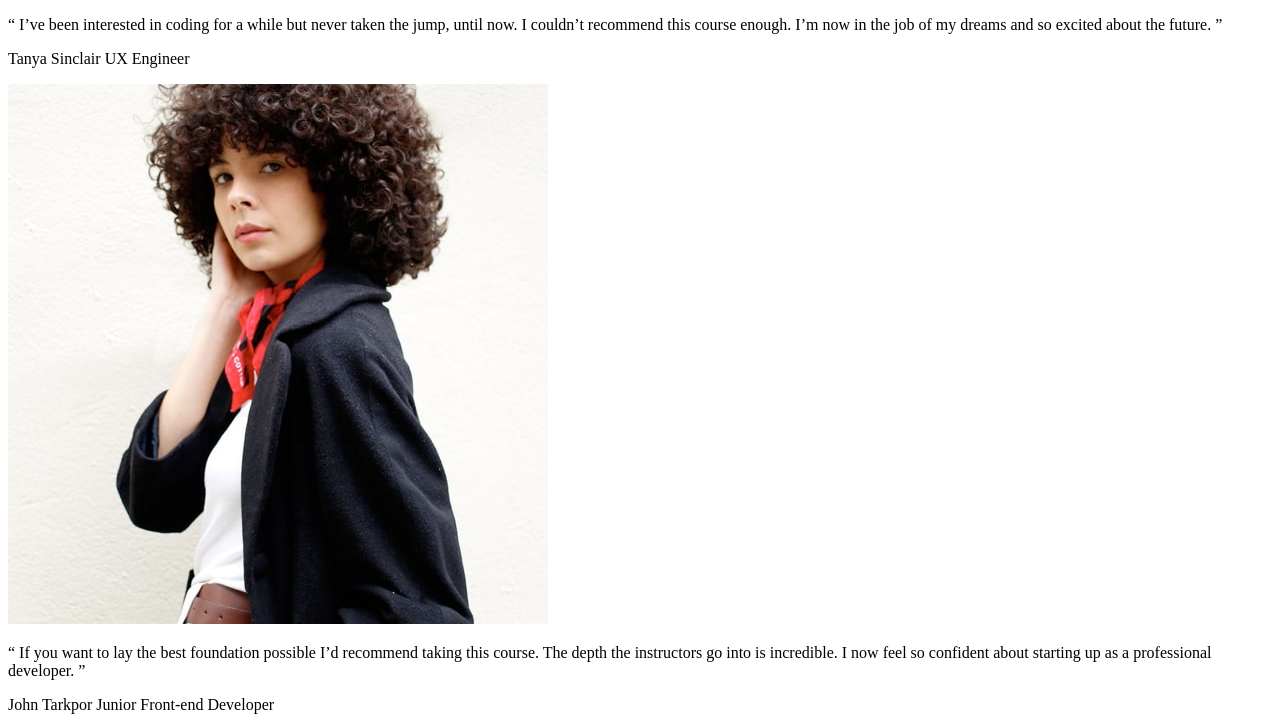
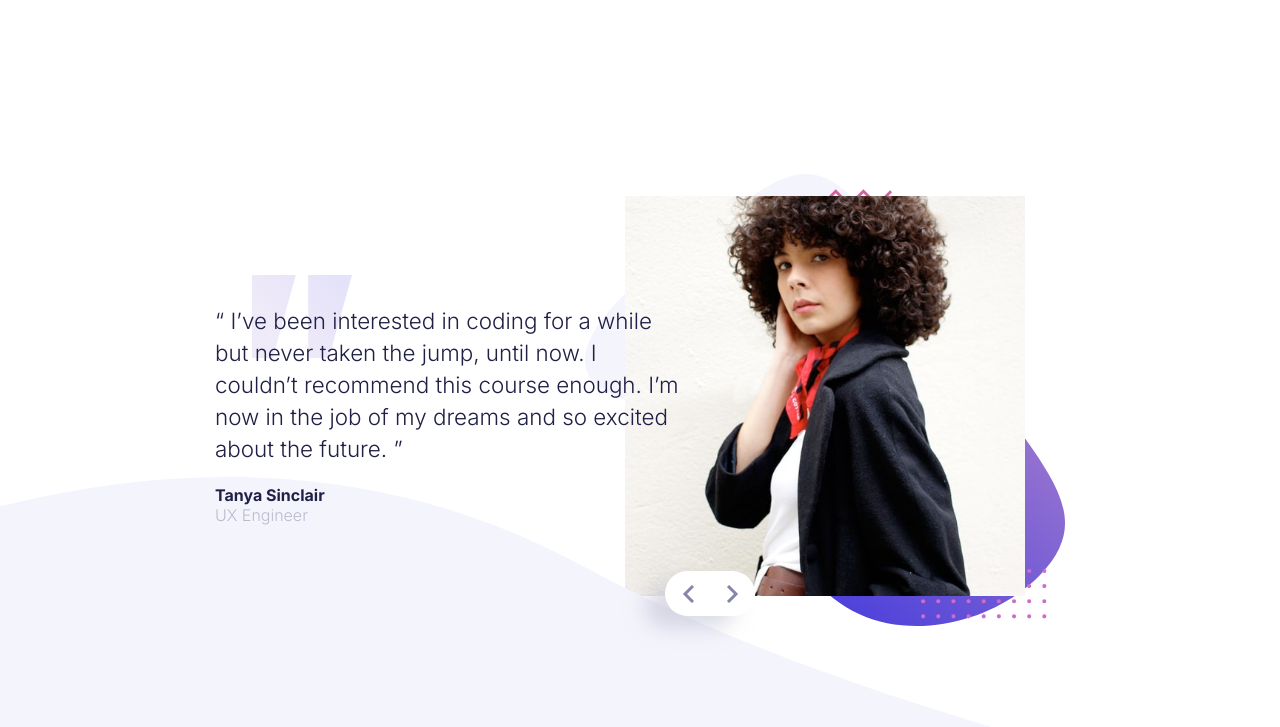
Before and after one commit to DieFleitas/frontEndMentor-challenges, a plain HTML site: page coding-bootcamp-testimonials-slider-master/index.html in a window 1280 px wide. Shown: the top 727 px of the page. Drawn offline with Linux system fonts and the light colour scheme.

Commit message:
css done

```diff
--- a/coding-bootcamp-testimonials-slider-master/index.html
+++ b/coding-bootcamp-testimonials-slider-master/index.html
@@ -14,7 +14,7 @@
   <section class="container">
     <div class="slider">
 
-      <div class="slide">
+      <div class="slide slide-1">
         <div class="slide-text">
           <p class="testimonial-text">
             “ I’ve been interested in coding for a while but never taken the jump, until now.
@@ -31,7 +31,7 @@
         </div>
       </div>
 
-      <div class="slide">
+      <div class="slide slide-2">
         <div class="slide-text">
           <p class="testimonial-text">
             “ If you want to lay the best foundation possible I’d recommend taking this course.
@@ -44,8 +44,13 @@
           </p>
         </div>
         <div class="slide-img">
-          <img src="./images/image-tanya.jpg" alt="student">
+          <img src="./images/image-john.jpg" alt="student">
         </div>
+      </div>
+
+      <div class="buttons">
+        <div class="next"></div>
+        <div class="prev"></div>
       </div>
 
     </div>
--- a/coding-bootcamp-testimonials-slider-master/styles.css
+++ b/coding-bootcamp-testimonials-slider-master/styles.css
@@ -1,4 +1,185 @@
 @import url('https://fonts.googleapis.com/css2?family=Inter:wght@300;500;700&display=swap');
+
+:root {
+    --dark-blue: hsl(240, 38%, 20%);
+    --grayish-blue: hsl(240, 18%, 77%);
+}
+
+* {
+    margin: 0;
+    padding: 0;
+    box-sizing: border-box;
+}
+
+html {
+    font-family: 'Inter', sans-serif;
+    font-size: 32px;
+}
+
+.container {
+    min-height: 100vh;
+    width: 100%;
+    display: flex;
+    align-items: center;
+    justify-content: center;
+    padding: 30px;
+    background-image: url(./images/pattern-curve.svg);
+    background-repeat: no-repeat;
+    background-position: center bottom;
+    background-size: contain;
+}
+
+.slider {
+    display: block;
+    height: 100%;
+    width: 100%;
+    max-width: 850px;
+    margin: 0 auto;
+    position: relative;
+}
+
+.slide {
+    width: 100%;
+    display: flex;
+    flex-direction: column-reverse;
+    justify-content: center;
+    align-items: center;
+    text-align: center;
+}
+
+.slide-text {
+    padding-top: 30px;
+    display: flex;
+    align-items: center;
+    justify-content: center;
+    flex-direction: column;
+    background-image: url(./images/pattern-quotes.svg);
+    background-repeat: no-repeat;
+    background-size: 80px;
+    background-position: top center;
+}
+
+.testimonial-text {
+    font-weight: 300;
+    font-size: .7rem;
+    line-height: 1rem;
+    color: var(--dark-blue);
+}
+
+.author-text {
+    margin-top: 20px;
+    color: var(--dark-blue);
+    font-size: .5rem;
+    font-weight: 700;
+}
+
+.author-text span {
+    color: var(--grayish-blue);
+    font-weight: 300;
+    display: block;
+}
+
+.slide-img {
+    width: 100%;
+    margin: 0 auto;
+    height: 100%;
+    padding: 40px;
+    background-image: url(./images/pattern-bg.svg);
+    background-position: center;
+    background-repeat: no-repeat;
+    background-size: contain;
+}
+
+.slide-img img {
+    height: 100%;
+    width: 300px;
+}
+
+.slide-2 {
+    display: none;
+}
+
+.buttons {
+    position: absolute;
+    top: 315px;
+    transform: translateX(-50%);
+    left: 50%;
+    width: 90px;
+    height: 45px;
+    box-shadow: -20px 12px 20px 0 hsla(240, 18%, 77%, 0.52);
+    border-radius: 50px;
+    background-color: #fff;
+    overflow: hidden;
+}
+
+.prev,
+.next {
+    display: inline-block;
+    width: 50%;
+    height: 100%;
+    position: absolute;
+    cursor: pointer;
+}
+
+.next::after,
+.prev::after {
+    content: '';
+    position: absolute;
+    height: 100%;
+    width: 100%;
+    background-repeat: no-repeat;
+    background-position: center;
+    background-size: auto;
+}
+
+.next {
+    right: 0;
+}
+
+.next::after {
+    background-image: url(./images/icon-next.svg);
+}
+
+.prev {
+    left: 0;
+}
+
+.prev:hover,
+.next:hover {
+    background-color: antiquewhite;
+}
+
+.prev::after {
+    background-image: url(./images/icon-prev.svg);
+}
 
 .attribution { font-size: 11px; text-align: center; }
 .attribution a { color: hsl(228, 45%, 44%); }
+
+@media only screen and (min-width: 768px) {
+    .slide {
+        flex-direction: row;
+        text-align: left;
+    }
+
+    .slide-text {
+        background-position: 10% top;
+        background-size: 100px;
+        align-items: flex-start;
+    }
+
+    .slide-img {
+        margin-left: -100px;
+        z-index: -1;
+    }
+
+    .slide-img img {
+        width: 400px;
+    }
+
+    .buttons {
+        top: 415px;
+        transform: translate(0);
+        left: calc(100% - 400px);
+    }
+}
```
